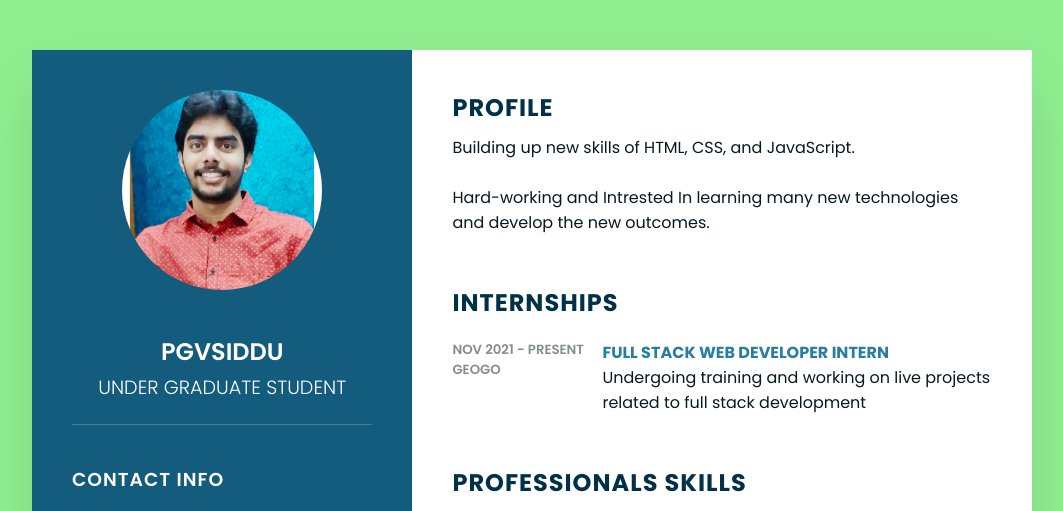
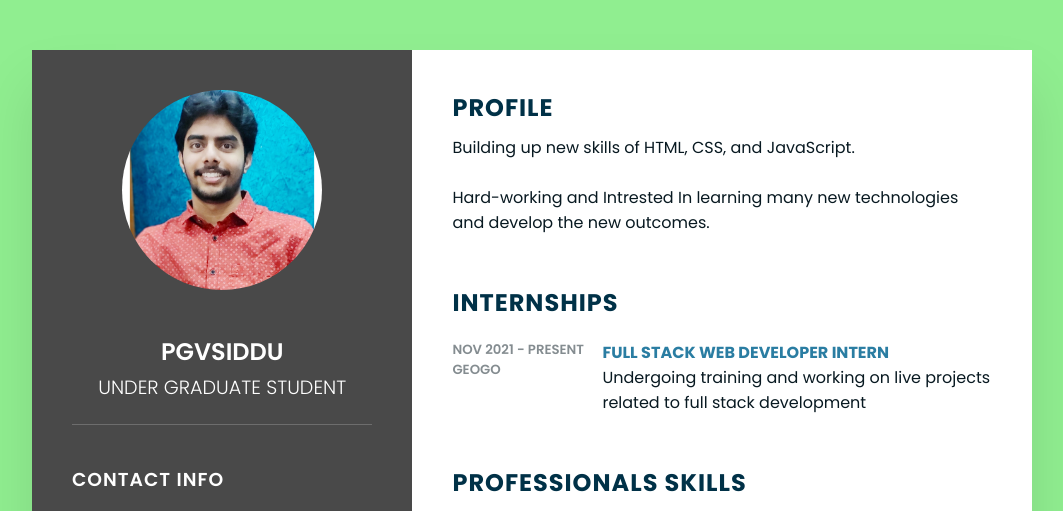
Before and after one commit to PGV-SIDDU/GEOGO-Internship, a plain HTML site: page index.html in a window 1280 px wide. Shown: the top 511 px of the page, without its empty margins (108-1171 px from the left). Drawn offline with Linux system fonts and the light colour scheme.

Commit message:
Update style.css

```diff
--- a/style.css
+++ b/style.css
@@ -26,7 +26,7 @@ body {
 }
 .container .left_Side {
   position: relative;
-  background-color: #145c7d;
+  background-color: #494949;
   padding: 40px;
 }
 .profileText {
```
